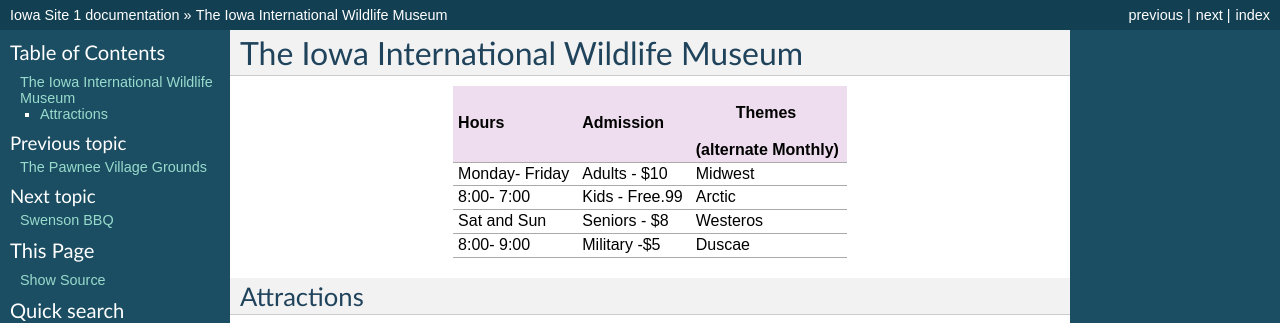
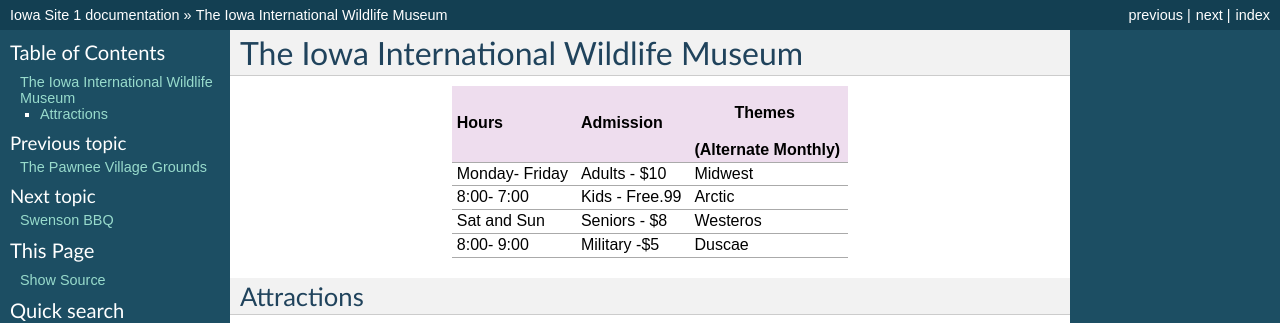
Before and after one commit to rhovey15/iowa_site, a Sphinx documentation site: the page built from source/the_iowa_international_wildlife_museum.rst, in a window 1280 px wide. Shown: the top 323 px of the page. Built offline with Sphinx 7.4.7, drawn with Linux system fonts in a browser that asks for light colours.

Commit message:
small spelling error

```diff
--- a/source/the_iowa_international_wildlife_museum.rst
+++ b/source/the_iowa_international_wildlife_museum.rst
@@ -3,7 +3,7 @@ The Iowa International Wildlife Museum
 
 +---------------+---------------+-------------------+
 |Hours          | Admission     |       Themes      |
-|               |               |(alternate Monthly)|
+|               |               |(Alternate Monthly)|
 +===============+===============+===================+
 |Monday- Friday |Adults - $10   |Midwest            |
 +---------------+---------------+-------------------+
```
